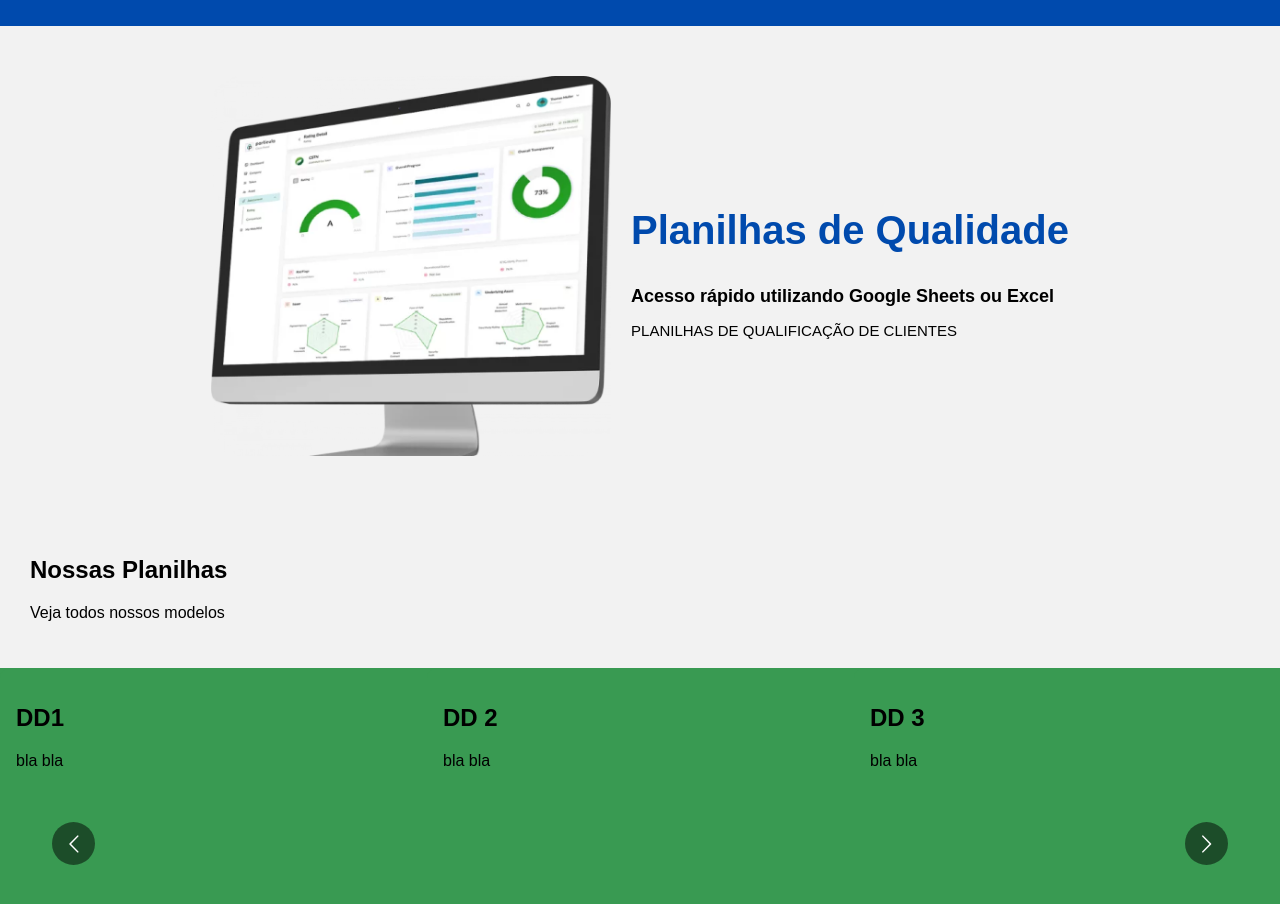
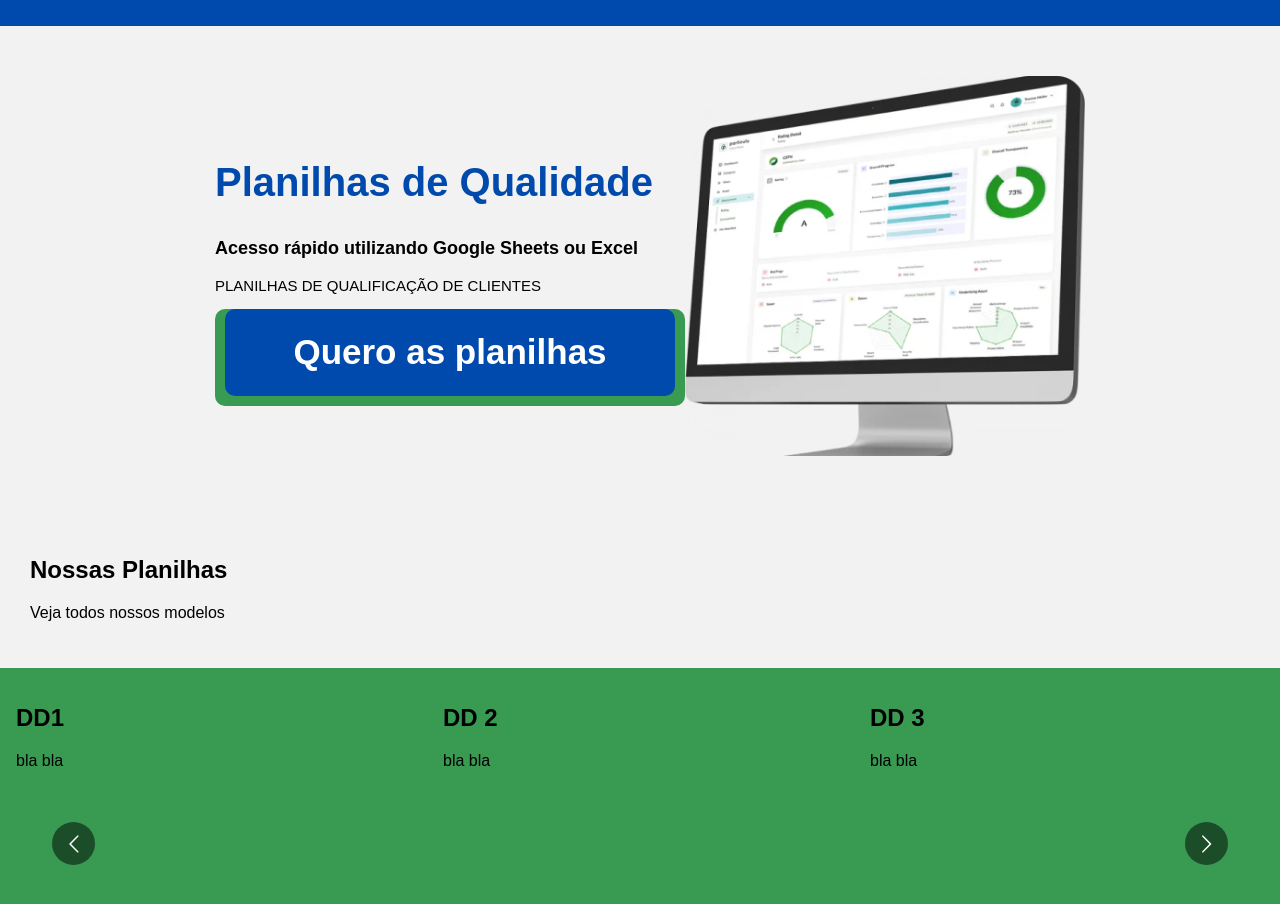
Before and after one commit to Soto92/cesuca-website, a React app: page / in a window 1280 px wide. Shown: the part 1340-2244 px from the top of the page. Built offline with nearby package versions, Linux system fonts and the light colour scheme; the HTML template or start-up script is replaced by a standard one.

Commit message:
inserido botão no quality

```diff
--- a/src/components/banners/bannerQuality.jsx
+++ b/src/components/banners/bannerQuality.jsx
@@ -1,13 +1,10 @@
-import React from "react"
-import MonitorIMG from "../../assets/images/monitor.png"
-
+import React from "react";
+import MonitorIMG from "../../assets/images/monitor.png";
+import Button from "../button";
 
 const BannerQuality = () => {
   return (
     <div
-
-
-
       style={{
         display: "flex",
         backgroundColor: "#F2F2F2",
@@ -17,6 +14,28 @@ const BannerQuality = () => {
         justifyContent: "center",
       }}
     >
+      <div style={{ marginLeft: "20px", maxWidth: "600px" }}>
+        <h2 style={{ color: "#004AAD", fontSize: "40px" }}>
+          Planilhas de Qualidade
+        </h2>
+        <p style={{ color: "black", fontSize: "18px" }}>
+          <strong>
+            Acesso rápido utilizando Google Sheets ou Excel
+          </strong>
+        </p>
+        <p style={{ color: "black", fontSize: "15px" }}>
+          PLANILHAS DE QUALIFICAÇÃO DE CLIENTES
+        </p>
+        <Button
+              text="Quero as planilhas"
+              onClick={() =>
+                window.open(
+                  "https://hotmart.com/pt-br/marketplace/produtos/arquivos-pre-prontos-para-apresentacoes-tcc-controle-financeiro-curriculo/F83402332H",
+                  "_blank"
+                )
+              }
+            />
+      </div>
       <img
         src={MonitorIMG}
         alt="Monitor"
@@ -24,23 +43,8 @@ const BannerQuality = () => {
           width: "400px",
           height: "380px",
           zIndex: "1",
-
         }}
       />
-      <div
-      style={{ marginLeft: "20px", maxWidth: "600px" }}>
-        <h2 style={{ color: "#004AAD", fontSize: "40px" }}>
-          Planilhas de Qualidade
-        </h2>
-        <p style={{ color: "black", fontSize: "18px" }}>
-        <strong>
-        Acesso rápido utilizando Google Sheets ou Excel
-          </strong>
-          <p style={{ color: "black", fontSize: "15px" }}>
-          PLANILHAS DE QUALIFICAÇÃO DE CLIENTES
-          </p>
-        </p>
-    </div>
     </div>
   );
 };
```
Lines whose indentation alone changed are shown as unchanged.
